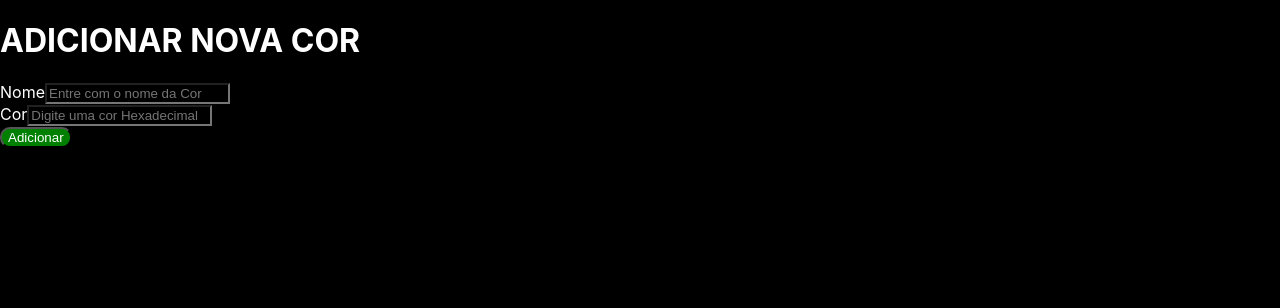
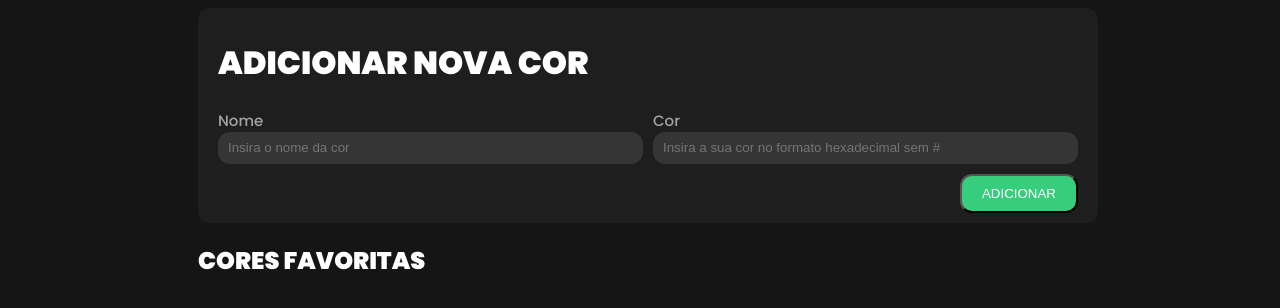
Before and after one commit to RodrigoGottschall/CTD-Front3-CheckpointI, a React (Create React App) app: page / in a window 1280 px wide. Shown: the top 308 px of the page. Built offline with nearby package versions, Linux system fonts and the light colour scheme.

Commit message:
clean code

```diff
--- a/src/App.jsx
+++ b/src/App.jsx
@@ -1,62 +1,101 @@
+import { useState } from 'react'
+import { Card } from './Card'
+import './index.css'
+
 // Aqui você irá escrever as suas funções de Validação, para verificar se o Formulário foi preenchido corretamente
-/*eslint-disable */
-import { useState } from "react"
-import { Card } from "./Card";
+function validationNameColor(nomeCor) {
+  return nomeCor.trim().length > 3
+}
+
+function validationColorHex(corHexa) {
+  const padrao = ['0', '1', '2', '3', '4', '5', '6', '7', '8', '9', 'A', 'B', 'C', 'D', 'E', 'F']
+  let erro = false
+  let haveNumber = false
+
+  if (corHexa.trim().length < 6) {
+    return false
+  }
+
+  corHexa.toUpperCase().split('').map(char => {
+    if (!padrao.includes(char)) {
+      erro = true
+    }
+    haveNumber = haveNumber ? true : !isNaN(Number(char))
+  })
+
+  if (!haveNumber) {
+    erro = true
+  }
+
+  return !erro
+}
 
 function App() {
-  const [nomeCor, setNomeCor] = useState();
-  const [corHexadecimal, setCorHexadecimal] = useState();
-  const [allCores, setAllCores] = useState([]);
+  // Aqui você irá criar os Estados para manipular os Inputs
+  const [nameColor, setNameColor] = useState('')
+  const [codeColor, setCodeColor] = useState('')
+  const [allColors, setAllColors] = useState([])
+  const [formularioErro, setFormularioErro] = useState(false)
 
-  function adicionarCor(event) {
+  function addColor(event) {
     event.preventDefault()
+    let error = false
 
-    const coloracao = {
-      nomeCor: nomeCor,
-      corHexadecimal: corHexadecimal
+    const newColor = {
+      nomeCor: nameColor,
+      corHexadecimal: codeColor
     }
 
-    if (corHexadecimal.length != 7 || corHexadecimal[0] != '#') {
-      alert('Cor inválida');
-    } else {
-      setAllCores([...allCores, coloracao])
+    error = !validationNameColor(nameColor) || !validationColorHex(codeColor)
+
+    setFormularioErro(error)
+    if (!error) {
+      setAllColors([...allColors, newColor])
+      setNameColor('')
+      setCodeColor('')
     }
   }
 
   return (
     <div className="App">
-      <h1 >Adicionar nova cor</h1>
-      <form className="input">
-        <div className='input'>
-          <label htmlFor="nome-cor">Nome</label>
+      <form className="form-cadastro"
+        onSubmit={event => addColor(event)}>
+        <h1>Adicionar Nova Cor</h1>
+        <div className='comp-container'>
+          <div className="comp-input">
+            <label htmlFor="nameColor">Nome</label>
             <input type="text"
-            className="nome-cor"
-            value={nomeCor}
-            onChange={event => setNomeCor(event.target.value)}
-            placeholder="Entre com o nome da Cor" />
+              className="form-control"
+              value={nameColor}
+              onChange={event => setNameColor(event.target.value)}
+              placeholder="Insira o nome da cor" />
           </div>
-        <div>
-          <label htmlFor="cor-hexadecimal">Cor</label>
+          <div className='comp-input'>
+            <label htmlFor="codeColor">Cor</label>
             <input type="text"
-            className="cor-hexadecimal"
-            value={corHexadecimal}
-            onChange={event => setCorHexadecimal(event.target.value)}
-            placeholder="Digite uma cor Hexadecimal" />
+              className="form-control"
+              maxLength="6"
+              value={codeColor}
+              onChange={event => setCodeColor(event.target.value)}
+              placeholder="Insira a sua cor no formato hexadecimal sem #" />
           </div>
-        <button
-          type="submit"
-          onClick={event => adicionarCor(event)}
-          className="btn btn-primary"
-        >Adicionar</button>
+        </div>
+        <div className='comp-btn'>
+          <button type="submit">ADICIONAR</button>
+        </div>
       </form>
+      <span>{formularioErro ? 'Por favor, verifique os dados inseridos no formulário' : ''}</span>
       <section>
+        <h2>Cores Favoritas</h2>
+        <div className='all-cards'>
           {
-          allCores.map((cor, i) => {
+            allColors.map((cor, i) => {
               return (
                 <Card key={i} corData={cor} />
               )
             })
           }
+        </div>
       </section>
     </div>
   )
--- a/src/Card.jsx
+++ b/src/Card.jsx
@@ -1,10 +1,12 @@
+
 export function Card(props) {
-
+  console.log(props.corData.corHexadecimal)
+  let cor = "#" + props.corData.corHexadecimal
   return (
-    <div className="card-container">
+    <div className="card-container" style={{backgroundColor:cor}}>
       <div className="card-body">
         <h1>Cor: {props.corData.nomeCor}</h1>
-        <span>Código da cor: {props.corData.corHexadecimal}</span>
+        <span>Código da cor: {cor}</span>
       </div>
     </div>
   )
--- a/src/index.css
+++ b/src/index.css
@@ -1,32 +1,85 @@
-* {
-  background-color: black;
-  color: white;
+@import url('https://fonts.googleapis.com/css2?family=Poppins:wght@500;900&display=swap');
+
+h1, h2 {
+  text-transform:uppercase;
 }
 
 body {
-  margin: 0;
-  font-family: -apple-system, BlinkMacSystemFont, 'Segoe UI', 'Roboto', 'Oxygen',
-    'Ubuntu', 'Cantarell', 'Fira Sans', 'Droid Sans', 'Helvetica Neue',
-    sans-serif;
-  -webkit-font-smoothing: antialiased;
-  -moz-osx-font-smoothing: grayscale;
+    width: 100vw;
+    display: flex;
+    flex-direction: row;
+    justify-content: center;
+    align-items: center;
+    font-size: 16px;
+    font-family: Poppins;
+    color: white;
+    background-color: #151515;
+}
+.App{
+    max-width: 900px;
+    width: 900px;
+}
+.form-cadastro {
+    background-color: #1E1E1E;
+    padding: 10px 20px;
+    border-radius: 12px;
 }
 
-code {
-  font-family: source-code-pro, Menlo, Monaco, Consolas, 'Courier New',
-    monospace;
+.comp-input {
+    display: flex;
+    flex-direction: column;
+    width: 100%;
+}
+
+.comp-container {
+    display: flex;
+    flex-direction: row;
+    gap: 10px;
+}
+
+.comp-btn {
+    display: flex;
+    flex-direction: row;
+    justify-content: flex-end;
+    padding-top: 10px;
 }
 
 button {
-  background-color: green;
-  border-radius: 10px;
+    background-color: #36CE7C;
+    color: white;
+    padding: 10px 20px;
+    border-radius: 12px;
 }
 
-h1 {
-  text-transform: uppercase;
+.all-cards {
+    display: flex;
+    flex-wrap: wrap;
+    gap: 10px;
 }
 
-#input {
-  display: flex;
-  flex-direction: column;
+.card-container {
+    width: calc(50% - 5px);
+    height: 150px;
+    border-radius: 12px;
+    text-align: center;
 }
+
+.card-body {
+    flex-direction: row;
+    justify-content: space-between;
+    align-content: center;
+}
+
+label {
+    color: rgba(255, 255, 255, 0.6);
+    font-size: 15px;
+}
+
+.comp-input input {
+    height: 30px;
+    background-color: #353535;
+    color: whitesmoke;
+    border-radius: 12px;
+    border: none;
+    padding-left: 10px;
+}
```
Lines whose indentation alone changed are shown as unchanged.
